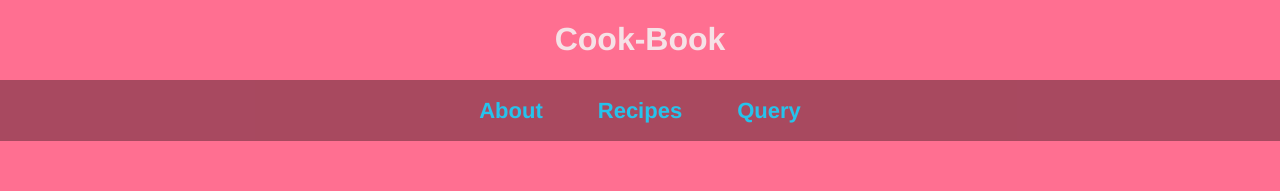
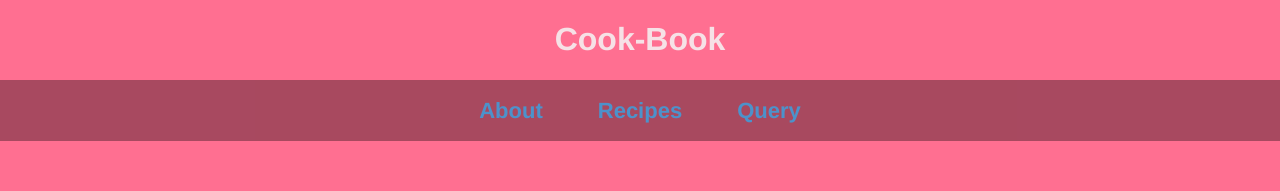
Before and after one commit to tushrhub/cookbook, a plain HTML site: page index.html in a window 1280 px wide. Shown: the top 191 px of the page. Drawn offline with nearby package versions, Linux system fonts and the light colour scheme.

Commit message:
Update index.html

```diff
--- a/index.html
+++ b/index.html
@@ -15,7 +15,7 @@
                font-size: 22px;
                overflow: hidden;
                padding: 18px 16px;
-               color: #00D2FC;
+               color: #2D99D6;
                background: rgba(0, 0, 0, 0.4)
 
             }
@@ -27,7 +27,7 @@
             }
 
             .topnav a{
-                color: #00D2FC;
+                color: #2D99D6;;
                 text-align:center;
                 font-weight: bold;
                 text-decoration: none;
```
